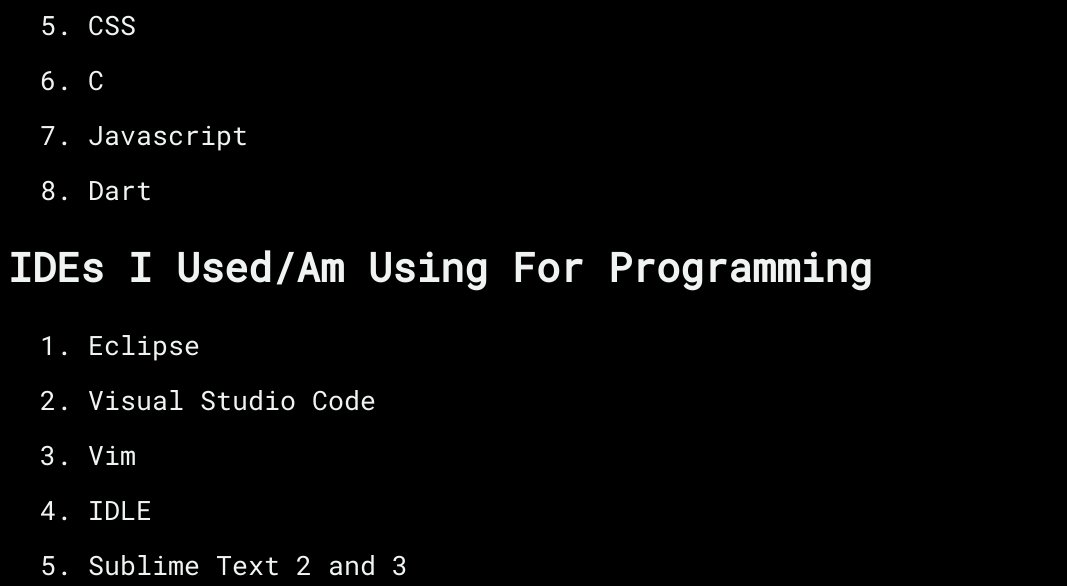
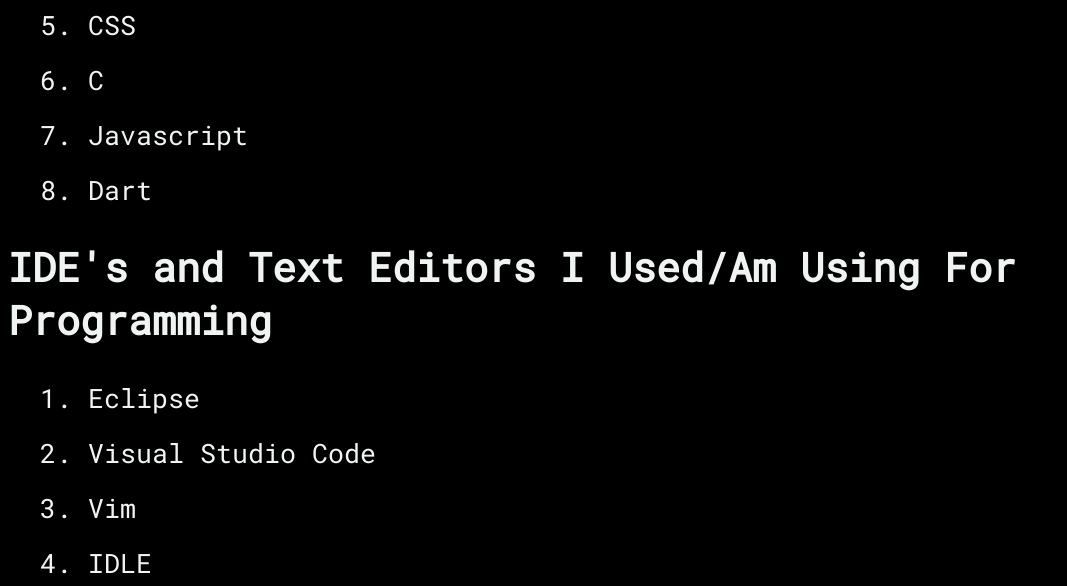
Before and after one commit to alicagatay/My-Personal-Website, a Django app: page /about in a window 1280 px wide. Shown: the part 927-1513 px from the top of the page, without its empty margins (0-1067 px from the left). Run offline with Django 3.2, Linux system fonts and the light colour scheme.

Commit message:
Made a small addition to my about page.

```diff
--- a/blog/templates/blog/about.html
+++ b/blog/templates/blog/about.html
@@ -49,7 +49,7 @@
             <li>Dart</li>
         </ol>
 
-        <h2>IDEs I Used/Am Using For Programming</h2>
+        <h2>IDE's and Text Editors I Used/Am Using For Programming</h2>
 
         <ol>
             <li>Eclipse</li>
```
